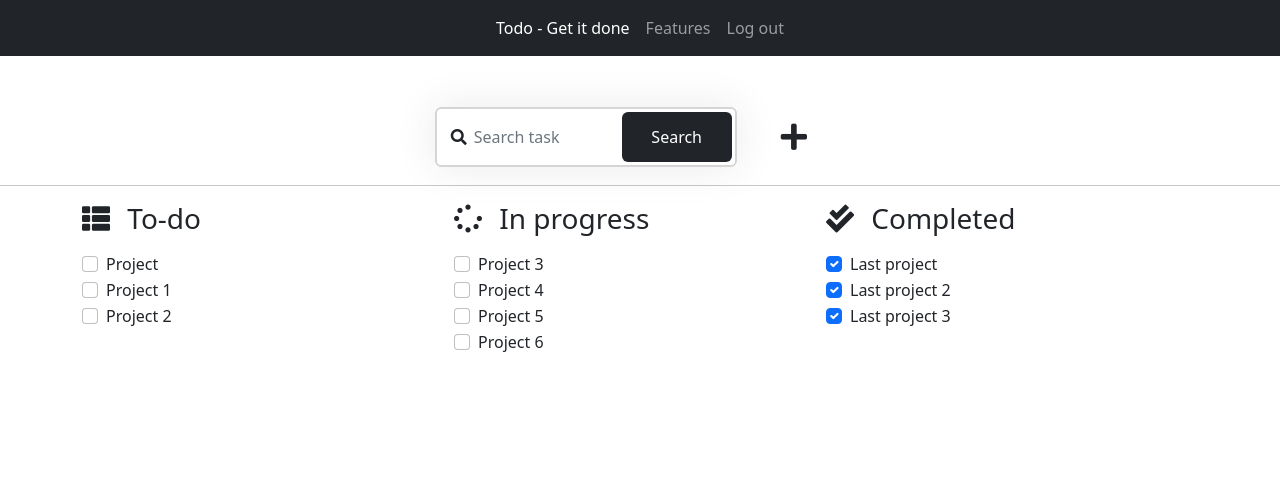
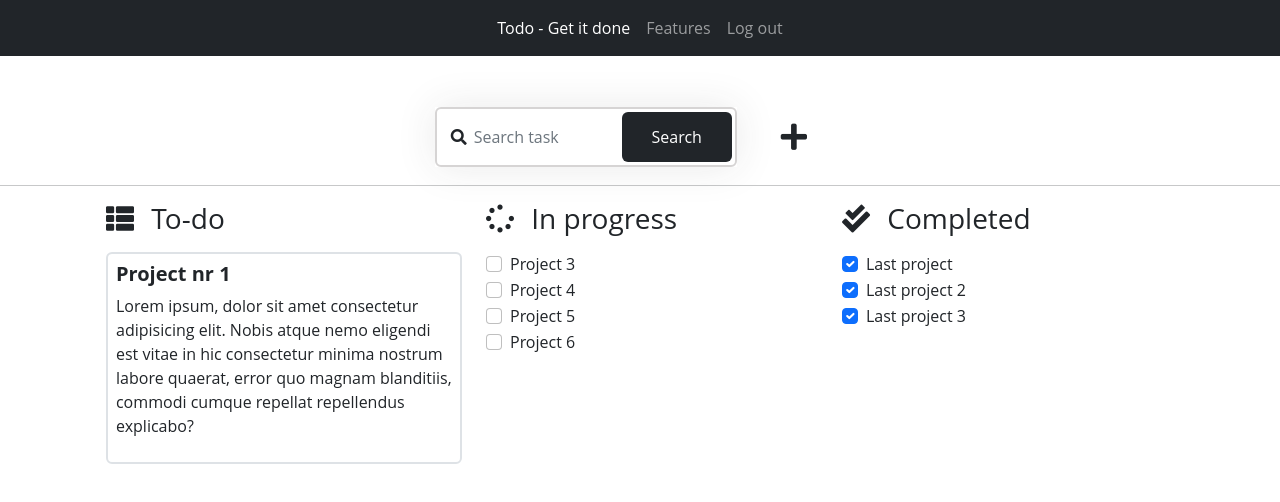
Before and after one commit to KristiSeraj/todo-app, a plain HTML site: page views/profile.html in a window 1280 px wide. Drawn offline with nearby package versions, Linux system fonts and the light colour scheme.

Commit message:
new style for profile

```diff
--- a/views/profile.html
+++ b/views/profile.html
@@ -55,25 +55,11 @@
     <!-- Task process -->
     <div class="container">
       <div class="d-flex">
-        <div class="col">
+        <div class="col mx-4">
           <h3 class="mb-3"><i class="fas fa-th-list"></i> To-do</h3>
-          <div class="form-check">
-            <input class="form-check-input" type="checkbox" value="" id="flexCheckDefault">
-            <label class="form-check-label" for="flexCheckDefault">
-              Project
-            </label>
-          </div>
-          <div class="form-check">
-            <input class="form-check-input" type="checkbox" value="" id="flexCheckDefault">
-            <label class="form-check-label" for="flexCheckDefault">
-              Project 1
-            </label>
-          </div>
-          <div class="form-check">
-            <input class="form-check-input" type="checkbox" value="" id="flexCheckDefault">
-            <label class="form-check-label" for="flexCheckDefault">
-              Project 2
-            </label>
+          <div class="col border border-2 rounded p-2">
+            <h5 class="fw-bold">Project nr 1</h5>
+            <p class="fs-6">Lorem ipsum, dolor sit amet consectetur adipisicing elit. Nobis atque nemo eligendi est vitae in hic consectetur minima nostrum labore quaerat, error quo magnam blanditiis, commodi cumque repellat repellendus explicabo?</p>
           </div>
         </div>
         <div class="col">
--- a/views/style/profile.css
+++ b/views/style/profile.css
@@ -1,3 +1,6 @@
+body {
+    font-family: 'Open Sans', sans-serif;
+}
 .search {
     position: relative;
     box-shadow: 0 0 40px rgba(51, 51, 51, .1);
```
